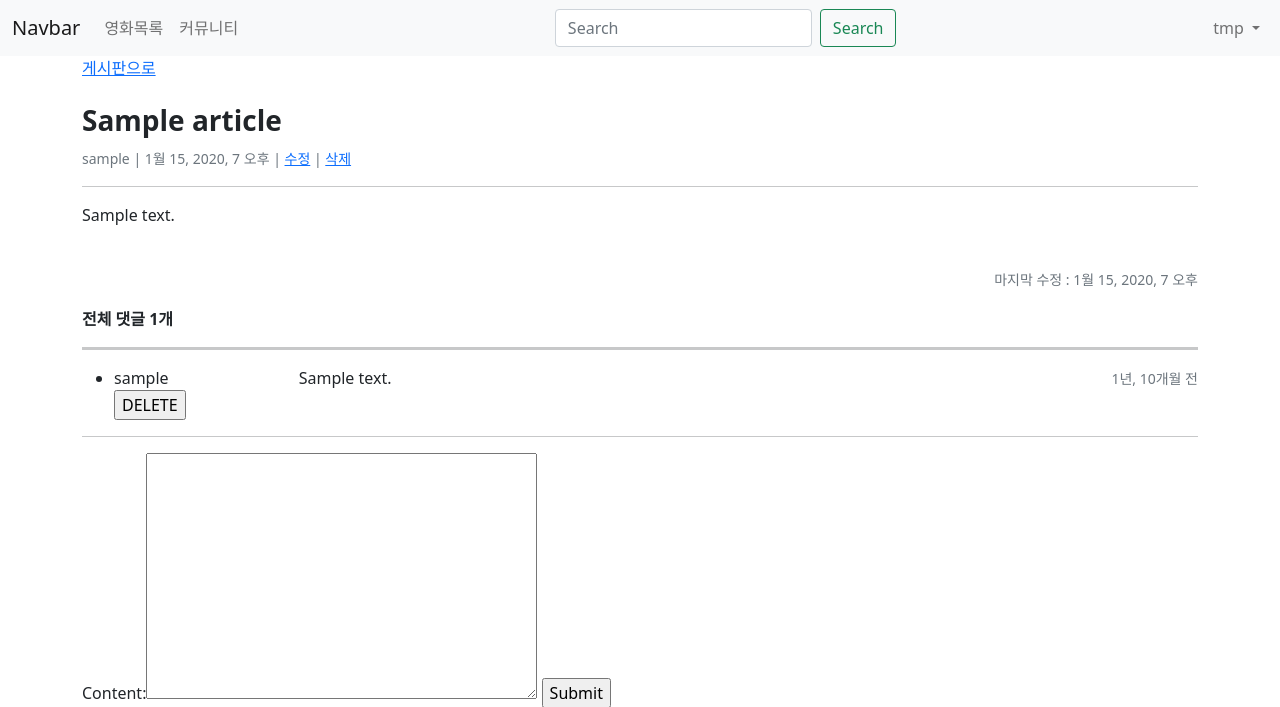
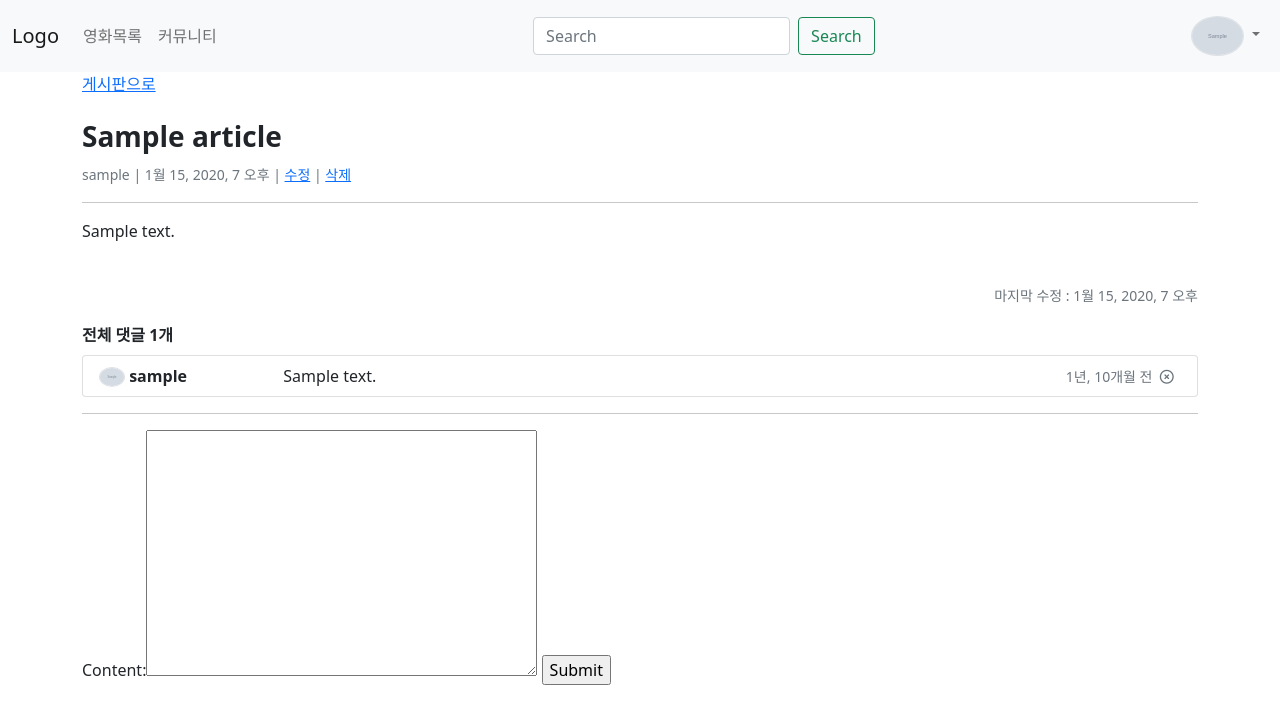
Before and after one commit to DMH-JH/pjt-final, a Django app: page /community/1/ in a window 1280 px wide. Shown: the top 707 px of the page. Run offline with Django 3.2, Linux system fonts and the light colour scheme; a user stored in the database is signed in; tables that the repository leaves empty hold one stand-in row (values such as "Sample post"); grey boxes marked "Sample" are stand-in pictures; some libraries are stand-ins or nearby versions.

Commit message:
bootstrap added

```diff
--- a/community/templates/community/detail.html
+++ b/community/templates/community/detail.html
@@ -24,31 +24,31 @@
   <br>
 
   <p class="text-end"><small class="text-muted">마지막 수정 : {{ article.updated_at }}</small></p>
-  {% comment %} <h4>댓글 목록</h4> {% endcomment %}
-  <p><b>전체 댓글 {{ comments|length }}개</b></p>
-  <hr size="5px">
-  {% comment %} {% if comments %}
-  {% endif %} {% endcomment %}
-  <ul>
+  <p class="my-2"><b>전체 댓글 <span id="comments-count">{{ comments|length }}</span>개</b></p>
+  {% comment %} <hr size="5px"> {% endcomment %}
+  <ul class="list-group">
     {% for comment in comments %}
-      <li>
+      <li class="comment-{{ article.pk }}-{{ comment.pk }} list-group-item">
         <div class="row">
           <div class="col-2">
-            {{ comment.user }}
+            <img src="{{ comment.user.profile_img.url }}"
+              class="border rounded-circle"
+              alt=""
+              height="20"
+            >
+            <b>{{ comment.user }}</b>
           </div>
           <div class="col">
             {{ comment.content }}
           </div>
-          <div class="col-2 text-end">
-            <small class="text-muted">{{ comment.created_at|naturaltime }}</small>
+          <div class="col-3 text-end">
+            <small class="text-muted">{{ comment.created_at|naturaltime }}&nbsp;
+              {% if user == comment.user %}
+                <i data-article-pk="{{ article.pk }}" data-comment-pk="{{ comment.pk }}" class="far fa-times-circle"></i>
+              {% endif %}&nbsp;
+            </small>
           </div>
         </div>
-        {% if user == comment.user %}
-          <form action="{% url 'community:comments_delete' article.pk comment.pk %}" method="POST" class="d-inline">
-            {% csrf_token %}
-            <input type="submit" value="DELETE">
-          </form>
-        {% endif %}
       </li>
     {% empty %}
       <p>아직 댓글이 없어요..</p>
@@ -66,3 +66,28 @@
     <a href="{% url 'accounts:login' %}">[댓글을 작성하려면 로그인하세요.]</a>
   {% endif %}
 {% endblock content %}
+
+
+{% block script %}
+<script>
+  const deletes = document.querySelectorAll('.fa-times-circle')
+  const csrftoken = document.querySelector('[name=csrfmiddlewaretoken]').value
+
+  deletes.forEach((adelete) => {
+    adelete.addEventListener('click', (event) => {
+      const articlePk = event.target.dataset.articlePk
+      const commentPk = event.target.dataset.commentPk
+      axios.post(`/community/${articlePk}/comments/${commentPk}/delete/`, {}, {
+        headers: { 'X-CSRFToken': csrftoken }
+      })
+        .then((res) => {
+          const singleComment = document.querySelector(`.comment-${articlePk}-${commentPk}`)
+          singleComment.remove()
+
+          const commentsCount = document.querySelector('#comments-count')
+          commentsCount.innerText = commentsCount.innerText - 1
+        })
+    })
+  })
+</script>
+{% endblock script %}
--- a/community/templates/community/index.html
+++ b/community/templates/community/index.html
@@ -11,6 +11,11 @@
   <hr>
   {% for article in articles %}
     <div><a href="{% url 'community:detail' article.pk %}" class="text-decoration-none text-body">
+      <img src="{{ article.user.profile_img.url }}"
+              class="border rounded-circle"
+              alt=""
+              height="20"
+      >
       <b>{{ article.user }}</b>&nbsp;&nbsp;
       <small class="text-muted">{{ article.created_at|date:'n/j H:i' }}</small>
       <p>{{ article.title }}</p>
--- a/movies/templates/movies/_card.html
+++ b/movies/templates/movies/_card.html
@@ -14,7 +14,7 @@
 
 <style>
 .card-img-top {
-  width: 180px;
+  width: 100%%;
   height: 28vw;
   object-fit: cover;
 }
--- a/movies/urls.py
+++ b/movies/urls.py
@@ -9,7 +9,7 @@ urlpatterns = [
     path('<int:movie_pk>/', views.detail, name='detail'),
     path('<int:movie_pk>/review/<int:review_pk>/update/', views.update_review, name='update_review'),
     path('<int:movie_pk>/review/<int:review_pk>/delete/', views.delete_review, name='delete_review'),
-    path('<int:movie_pk>/rank/', views.rank_create, name='rank_create'),
-    path('<int:movie_pk>/rank/<int:rank_pk>/update', views.rank_update, name='rank_update'),
-    path('<int:movie_pk>/rank/<int:rank_pk>/delete', views.rank_delete, name='rank_delete'),
+    path('<int:movie_pk>/rank/', views.create_rank, name='create_rank'),
+    path('<int:movie_pk>/rank/<int:rank_pk>/update', views.update_rank, name='update_rank'),
+    path('<int:movie_pk>/rank/<int:rank_pk>/delete', views.delete_rank, name='delete_rank'),
 ]
--- a/templates/_nav.html
+++ b/templates/_nav.html
@@ -1,7 +1,7 @@
 
 <nav class="navbar sticky-top navbar-expand-md navbar-light bg-light">
   <div class="container-fluid">
-    <a class="navbar-brand" href="#">Navbar</a>
+    <a class="navbar-brand" href="#">Logo</a>
     <button class="navbar-toggler" type="button" data-bs-toggle="collapse" data-bs-target="#navbarSupportedContent" aria-controls="navbarSupportedContent" aria-expanded="false" aria-label="Toggle navigation">
       <span class="navbar-toggler-icon"></span>
     </button>
@@ -19,8 +19,15 @@
 
       <ul class="navbar-nav ms-auto mb-2 mb-lg-0">
         <li class="nav-item dropdown">
-          <a class="nav-link dropdown-toggle" href="#" id="dropdownmenu" role="button" data-bs-toggle="dropdown" aria-expanded="false">
-            tmp
+          <a class="nav-link dropdown-toggle" href="#"
+            id="dropdownmenu" role="button" data-bs-toggle="dropdown"
+            aria-expanded="false"
+          >
+            <img src="{{ user.profile_img.url }}"
+              class="border rounded-circle"
+              alt=""
+              height="40"
+            >
           </a>
           <ul class="dropdown-menu" aria-labelledby="dropdownmenu">
             {% if request.user.is_authenticated %}
--- a/templates/base.html
+++ b/templates/base.html
@@ -16,6 +16,8 @@
   </div>
   <!-- JavaScript Bundle with Popper -->
   <script src="https://cdn.jsdelivr.net/npm/bootstrap@5.1.1/dist/js/bootstrap.bundle.min.js" integrity="sha384-/bQdsTh/da6pkI1MST/rWKFNjaCP5gBSY4sEBT38Q/9RBh9AH40zEOg7Hlq2THRZ" crossorigin="anonymous"></script>
+  <script src="https://kit.fontawesome.com/4fa7529cbe.js" crossorigin="anonymous"></script>
+  <script src="https://cdn.jsdelivr.net/npm/axios/dist/axios.min.js"></script>
   {% block script %}
   {% endblock script %}
 </body>
```
Also changed, not shown: movies/templates/movies/detail.html (+27 -19 lines), movies/views.py (+4 -4 lines).
